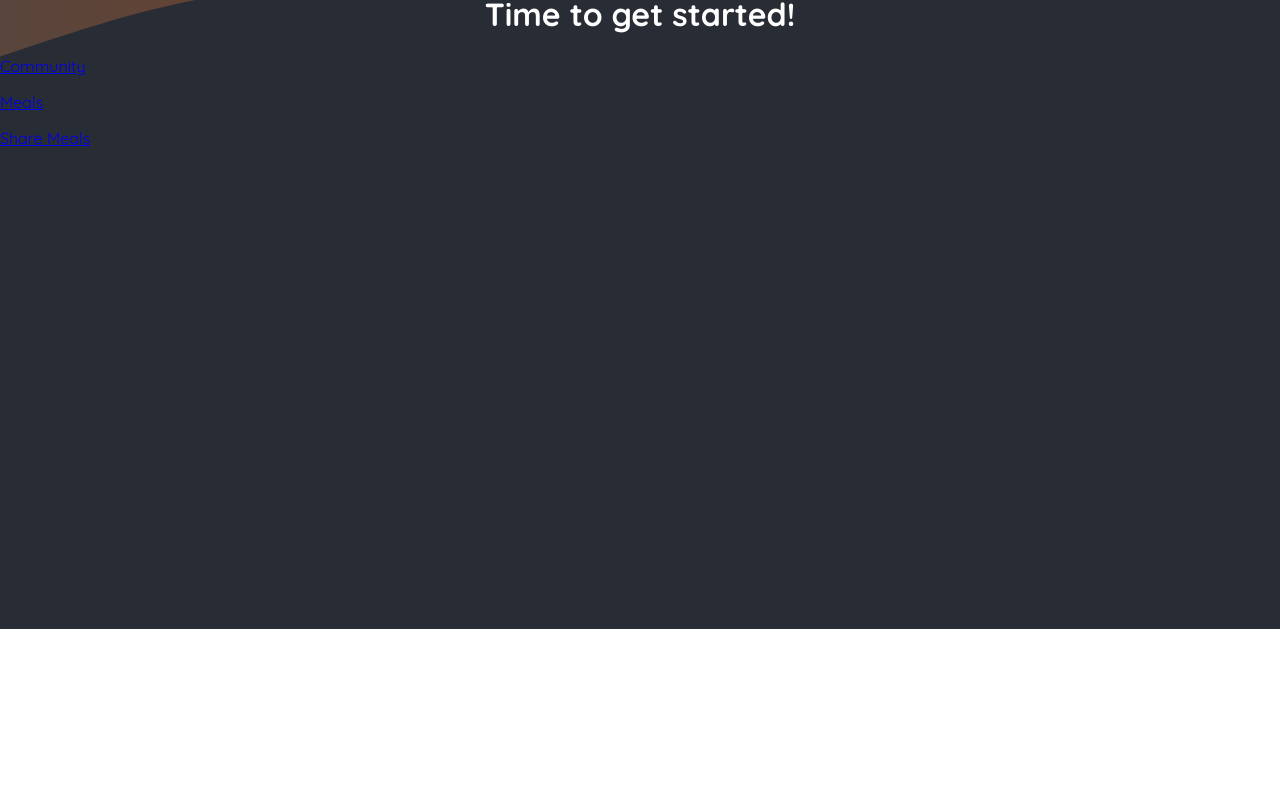
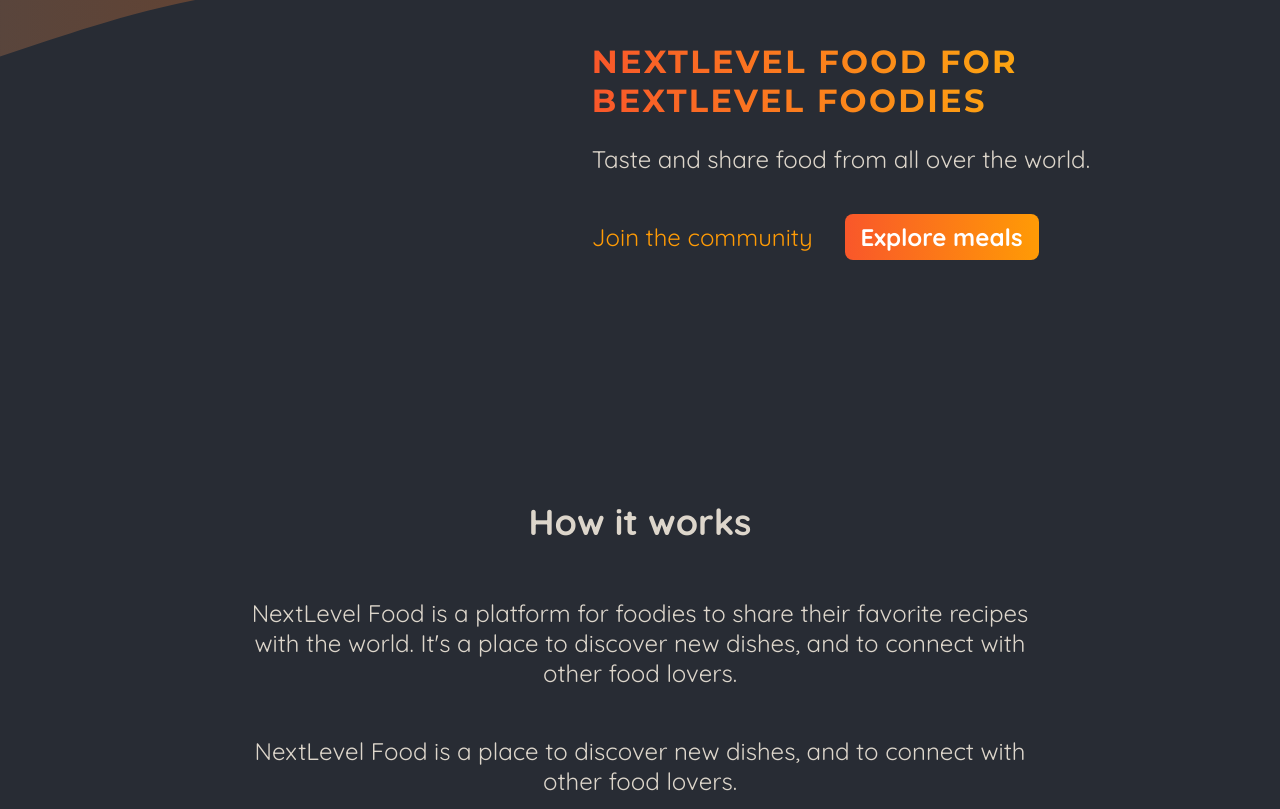
Before and after one commit to ChandraTheMerciless/ReduxWithReact, a Next.js app in the folder Section 25/: page / in a window 1280 px wide. Shown: the part 171-980 px from the top of the page. Before the commit the page ends 800 px from the top, so only its background shows below. Built offline with nearby package versions, Linux system fonts and the light colour scheme.

Commit message:
A little more progress on the next.js tutorial

```diff
--- a/Section 25/app/page.js
+++ b/Section 25/app/page.js
@@ -1,14 +1,52 @@
 import Link from 'next/link';
+
+import classes from './page.module.css';
 
 export default function Home() {
   return (
-    <main>
-      <h1 style={{ color: 'white', textAlign: 'center' }}>
-        Time to get started!
-      </h1>
-      <p><Link href="/community">Community</Link></p>
-      <p><Link href="/meals">Meals</Link></p>
-      <p><Link href="/meals/share">Share Meals</Link></p>
-    </main>
+    <>
+      <header className={classes.header}>
+        <div className={classes.slideshow}>
+
+        </div>
+        <div>
+          <div className={classes.hero}>
+            <h1>NextLevel Food for BextLevel Foodies</h1>
+            <p>Taste and share food from all over the world.</p>
+          </div>
+          <div className={classes.cta}>
+            <Link href="/community">Join the community</Link>
+            <Link href="/meals">Explore meals</Link>
+          </div>
+        </div>
+      </header>
+      <main>
+      <section className={classes.section}>
+          <h2>How it works</h2>
+          <p>
+            NextLevel Food is a platform for foodies to share their favorite
+            recipes with the world. It&apos;s a place to discover new dishes, and to
+            connect with other food lovers.
+          </p>
+          <p>
+            NextLevel Food is a place to discover new dishes, and to connect
+            with other food lovers.
+          </p>
+        </section>
+
+        <section className={classes.section}>
+          <h2>Why NextLevel Food?</h2>
+          <p>
+            NextLevel Food is a platform for foodies to share their favorite
+            recipes with the world. It&apos;s a place to discover new dishes, and to
+            connect with other food lovers.
+          </p>
+          <p>
+            NextLevel Food is a place to discover new dishes, and to connect
+            with other food lovers.
+          </p>
+        </section>
+      </main>
+    </>
   );
 }
--- /dev/null
+++ b/Section 25/app/page.module.css
@@ -0,0 +1,75 @@
+.header {
+  display: flex;
+  gap: 3rem;
+  margin: 3rem auto;
+  width: 90%;
+  max-width: 75rem;
+}
+
+.slideshow {
+  width: 40rem;
+  height: 25rem;
+}
+
+.hero {
+  color: #ddd6cb;
+  font-size: 1.5rem;
+}
+
+.hero h1 {
+  font-size: 2rem;
+  font-weight: bold;
+  font-family: 'Montserrat', sans-serif;
+  letter-spacing: 0.15rem;
+  text-transform: uppercase;
+  background: linear-gradient(90deg, #f9572a, #ffc905);
+  background-clip: text;
+  -webkit-background-clip: text;
+  -webkit-text-fill-color: transparent;
+}
+
+.cta {
+  font-size: 1.5rem;
+  display: flex;
+  gap: 1rem;
+}
+
+.cta a {
+  display: inline-block;
+  margin-top: 1rem;
+  padding: 0.5rem 1rem;
+  border-radius: 0.5rem;
+  background: linear-gradient(90deg, #f9572a, #ff9b05);
+  color: #ffffff;
+  font-weight: bold;
+  text-decoration: none;
+}
+
+.cta a:hover,
+.cta a:active {
+  background: linear-gradient(90deg, #fd4715, #f9b241);
+}
+
+.cta a:first-child {
+  background: transparent;
+  font-weight: normal;
+  color: #ff9b05;
+  padding-left: 0;
+}
+
+.cta a:first-child:hover,
+.cta a:first-child:active {
+  background: transparent;
+  color: #f9b241;
+}
+
+.section {
+  display: flex;
+  flex-direction: column;
+  color: #ddd6cb;
+  font-size: 1.5rem;
+  max-width: 50rem;
+  width: 90%;
+  margin: 2rem auto;
+  text-align: center;
+}
--- /dev/null
+++ b/Section 25/components/images/image-slideshow.module.css
@@ -0,0 +1,26 @@
+.slideshow {
+  position: relative;
+  width: 100%;
+  height: 100%;
+  border-radius: 8px;
+  overflow: hidden;
+  box-shadow: 0 0 0.5rem rgba(0, 0, 0, 0.5);
+}
+
+.slideshow img {
+  width: 100%;
+  height: 100%;
+  object-fit: cover;
+  position: absolute;
+  top: 0;
+  left: 0;
+  opacity: 0;
+  transform: scale(1.1) translateX(-1rem) rotate(-5deg);
+  transition: all 0.5s ease-in-out;
+}
+
+.slideshow .active {
+  z-index: 1;
+  opacity: 1;
+  transform: scale(1) translateX(0) rotate(0);
+}
```
Also changed, not shown: Section 25/components/images/image-slideshow.js (added, +48 -0 lines).
